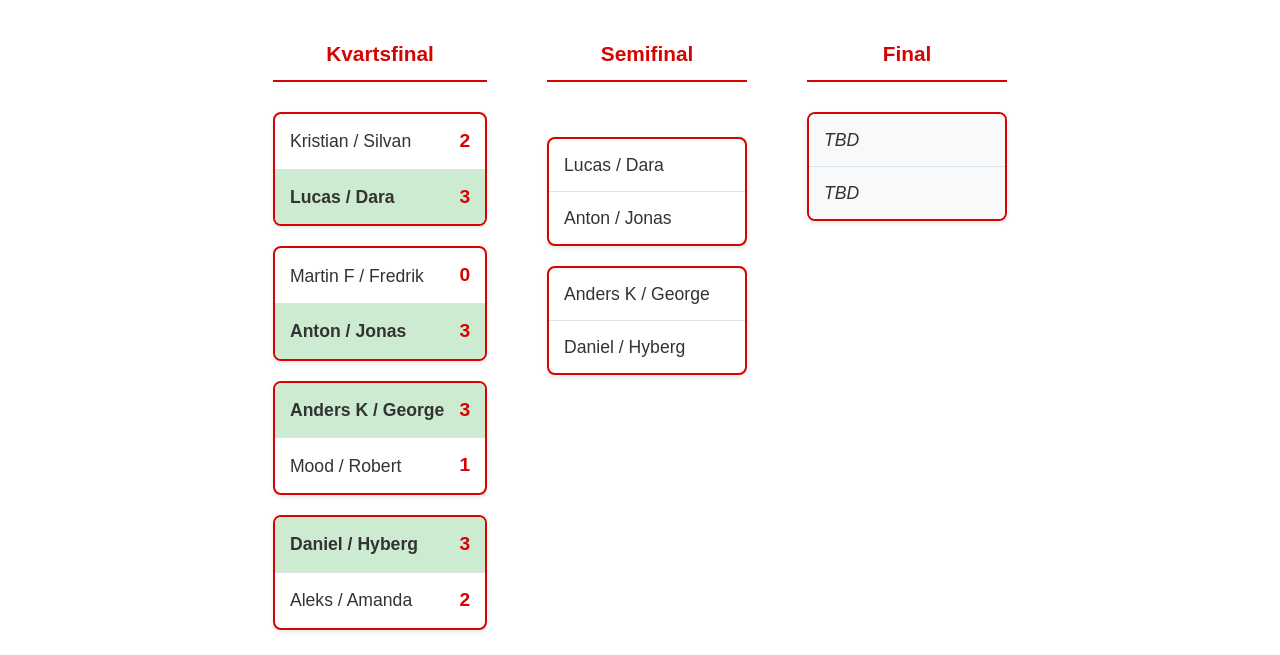
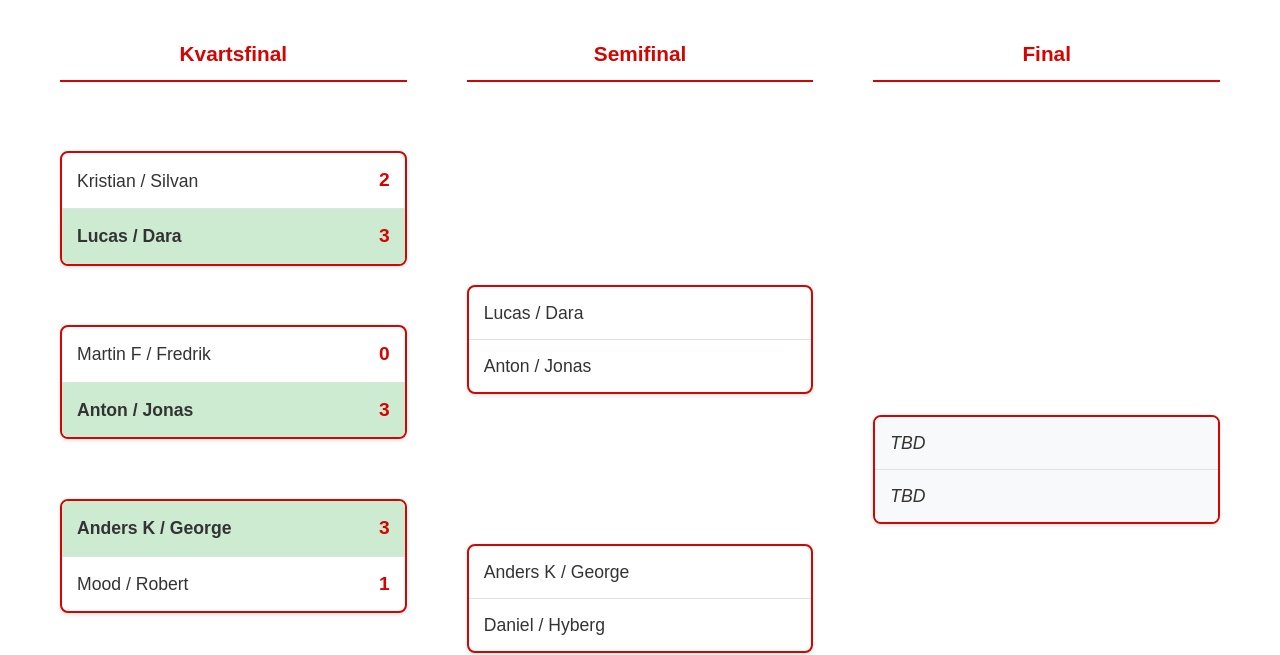
Before and after one commit to hallstedt-BI/hallstedt-bi.github.io, a plain HTML site: page playoff.html in a window 1280 px wide. Shown: the part 177-832 px from the top of the page. Drawn offline with Linux system fonts and the light colour scheme.

Commit message:
Update playoff.html

```diff
--- a/playoff.html
+++ b/playoff.html
@@ -65,14 +65,14 @@
             align-items: stretch;
             gap: 60px;
             margin: 40px 0;
-            min-height: 600px;
+            height: 800px;
         }
 
         .bracket-round {
             display: flex;
             flex-direction: column;
             min-width: 200px;
-            height: 100%;
+            flex: 1;
         }
 
         .bracket-matches-container {
```
